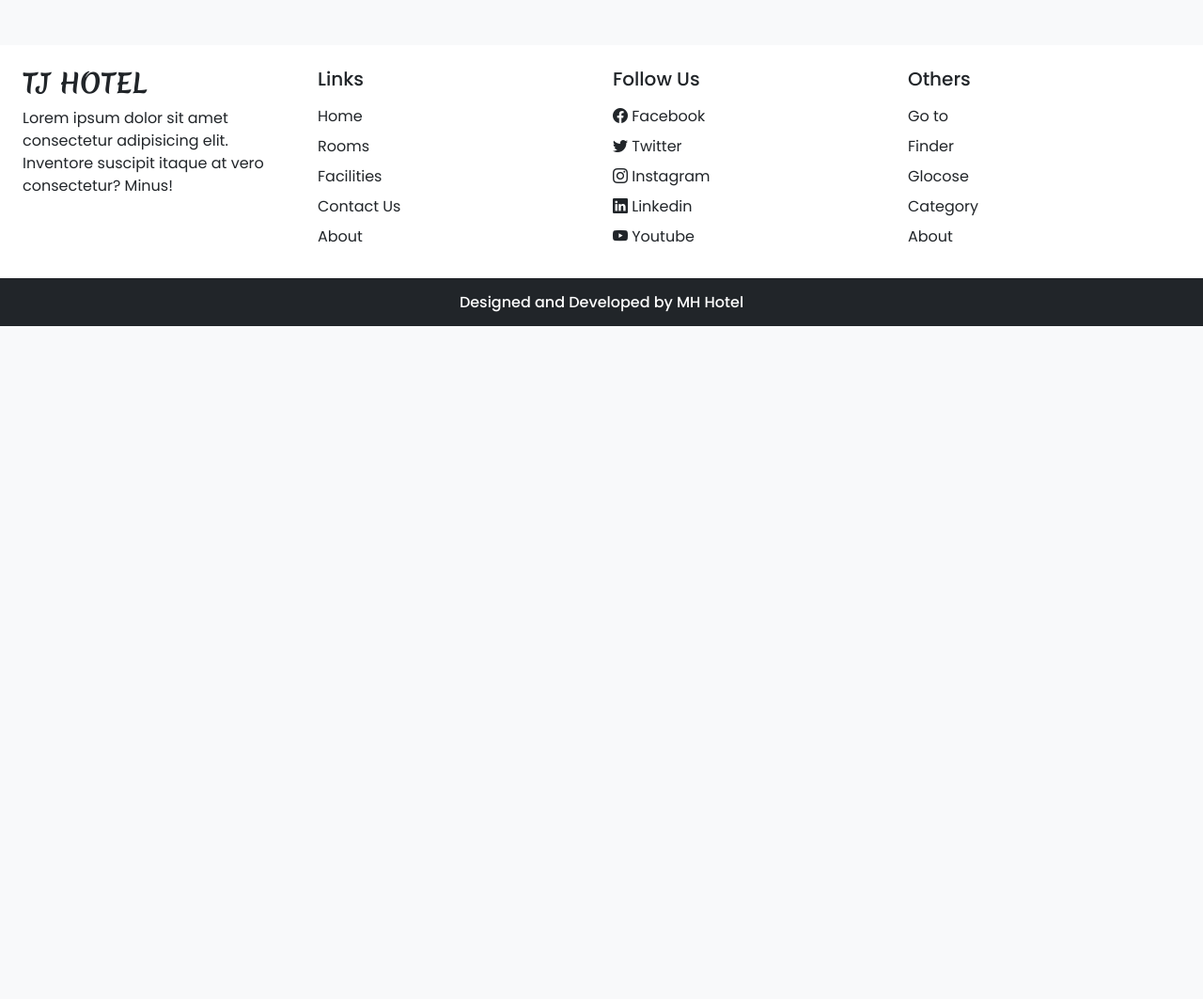
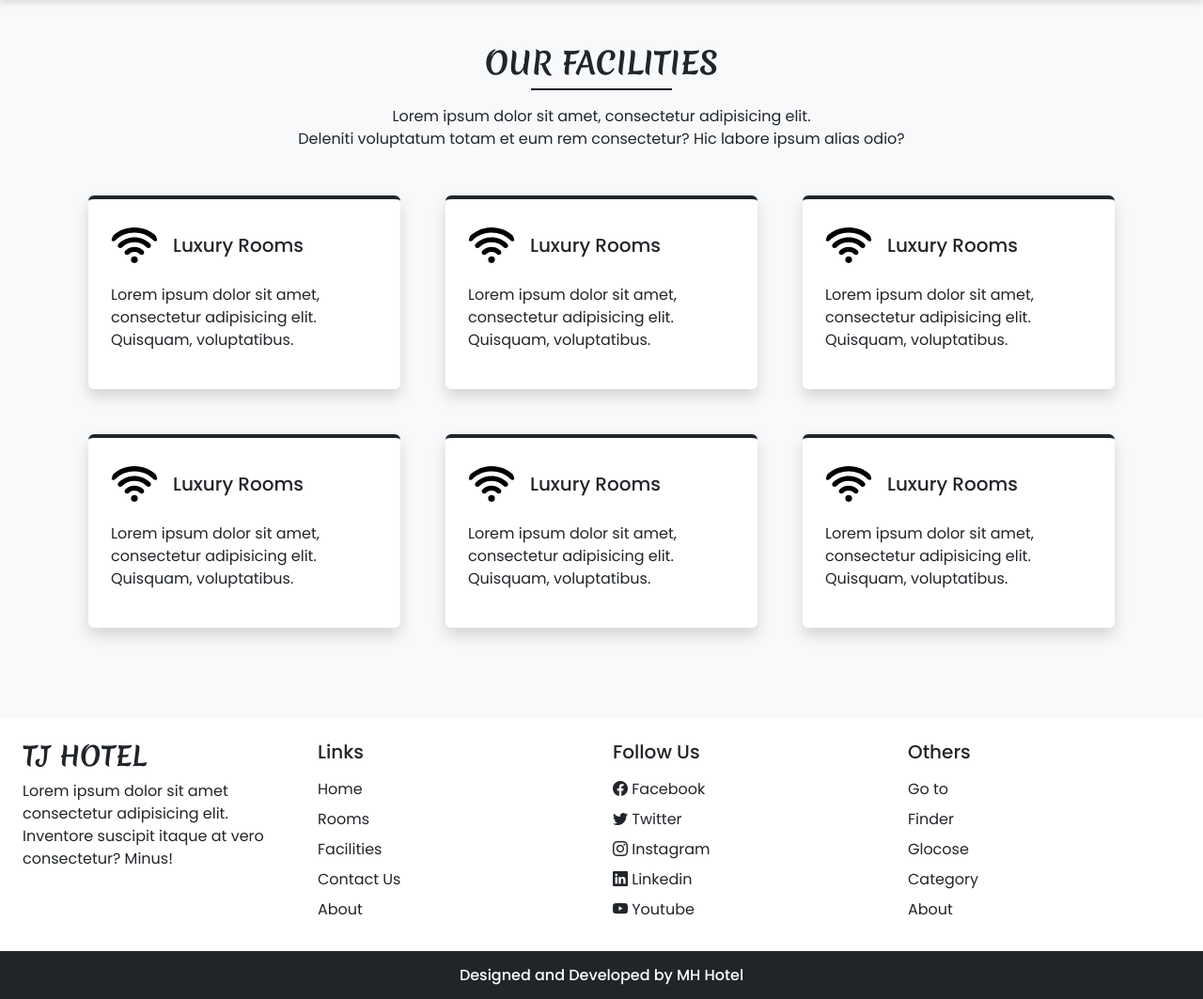
Before and after one commit to musarafhossain/MH-Hotel, a PHP site: page /facilities.php in a window 1280 px wide. Shown: the part 68-1131 px from the top of the page at 94% size. Before the commit the page ends 415 px from the top, so only its background shows below. Run offline with PHP 8.4, Linux system fonts and the light colour scheme.

Commit message:
complete facilities page

```diff
--- a/css/common.css
+++ b/css/common.css
@@ -28,3 +28,15 @@ input[type=number]{
 .custom-bg:hover{
     background-color: var(--teal_hover);
 }
+
+.navbar.sticky {
+    position: sticky;
+    background-color: #fff !important;
+    box-shadow: 0 4px 6px rgba(0, 0, 0, 0.1);
+}
+
+.h-line{
+    width: 150px;
+    margin: 0 auto;
+    height: 1.7px;
+}
--- a/facilities.php
+++ b/facilities.php
@@ -9,14 +9,83 @@
     <link rel="stylesheet" href="https://cdn.jsdelivr.net/npm/swiper@11/swiper-bundle.min.css" />
     <!-- Common Links -->
     <?php require_once('./include/links.php'); ?>
+    <style>
+        .pop:hover {
+            border-top-color: var(--teal) !important;
+            transform: scale(1.03);
+            transition: all 0.3s ease;
+        }
+    </style>
 </head>
 
 <body class="bg-light">
     <!-- Navbar -->
     <?php require_once('./include/header.php'); ?>
 
-    <!-- Hero Section -->
+    <div class="my-5 px-4">
+        <h2 class="fw-bold h-font text-center">OUR FACILITIES</h2>
+        <div class="h-line bg-dark"></div>
+        <p class="text-center mt-3">Lorem ipsum dolor sit amet, consectetur adipisicing elit. <br>Deleniti voluptatum totam et eum rem consectetur? Hic labore ipsum alias odio?</p>
+    </div>
 
+    <div class="container">
+        <div class="row">
+            <div class="col-lg-4 col-md-6 mb-5 px-4">
+                <div class="bg-white rounded shadow p-4 border-top border-4 border-dark pop">
+                    <div class="d-flex align-items-center mb-3">
+                        <img src="./images/facilities/wifi.svg" width="50px" alt="Room" class="rounded-circle me-3">
+                        <h5 class="m-0">Luxury Rooms</h5>
+                    </div>
+                    <p>Lorem ipsum dolor sit amet, consectetur adipisicing elit. Quisquam, voluptatibus.</p>
+                </div>
+            </div>
+            <div class="col-lg-4 col-md-6 mb-5 px-4">
+                <div class="bg-white rounded shadow p-4 border-top border-4 border-dark pop">
+                    <div class="d-flex align-items-center mb-3">
+                        <img src="./images/facilities/wifi.svg" width="50px" alt="Room" class="rounded-circle me-3">
+                        <h5 class="m-0">Luxury Rooms</h5>
+                    </div>
+                    <p>Lorem ipsum dolor sit amet, consectetur adipisicing elit. Quisquam, voluptatibus.</p>
+                </div>
+            </div>
+            <div class="col-lg-4 col-md-6 mb-5 px-4">
+                <div class="bg-white rounded shadow p-4 border-top border-4 border-dark pop">
+                    <div class="d-flex align-items-center mb-3">
+                        <img src="./images/facilities/wifi.svg" width="50px" alt="Room" class="rounded-circle me-3">
+                        <h5 class="m-0">Luxury Rooms</h5>
+                    </div>
+                    <p>Lorem ipsum dolor sit amet, consectetur adipisicing elit. Quisquam, voluptatibus.</p>
+                </div>
+            </div>
+            <div class="col-lg-4 col-md-6 mb-5 px-4">
+                <div class="bg-white rounded shadow p-4 border-top border-4 border-dark pop">
+                    <div class="d-flex align-items-center mb-3">
+                        <img src="./images/facilities/wifi.svg" width="50px" alt="Room" class="rounded-circle me-3">
+                        <h5 class="m-0">Luxury Rooms</h5>
+                    </div>
+                    <p>Lorem ipsum dolor sit amet, consectetur adipisicing elit. Quisquam, voluptatibus.</p>
+                </div>
+            </div>
+            <div class="col-lg-4 col-md-6 mb-5 px-4">
+                <div class="bg-white rounded shadow p-4 border-top border-4 border-dark pop">
+                    <div class="d-flex align-items-center mb-3">
+                        <img src="./images/facilities/wifi.svg" width="50px" alt="Room" class="rounded-circle me-3">
+                        <h5 class="m-0">Luxury Rooms</h5>
+                    </div>
+                    <p>Lorem ipsum dolor sit amet, consectetur adipisicing elit. Quisquam, voluptatibus.</p>
+                </div>
+            </div>
+            <div class="col-lg-4 col-md-6 mb-5 px-4">
+                <div class="bg-white rounded shadow p-4 border-top border-4 border-dark pop">
+                    <div class="d-flex align-items-center mb-3">
+                        <img src="./images/facilities/wifi.svg" width="50px" alt="Room" class="rounded-circle me-3">
+                        <h5 class="m-0">Luxury Rooms</h5>
+                    </div>
+                    <p>Lorem ipsum dolor sit amet, consectetur adipisicing elit. Quisquam, voluptatibus.</p>
+                </div>
+            </div>
+        </div>
+    </div>
 
     <!--Footer-->
     <?php require_once('./include/footer.php'); ?>
```
Also changed, not shown: index.php (+1 -7 lines).
